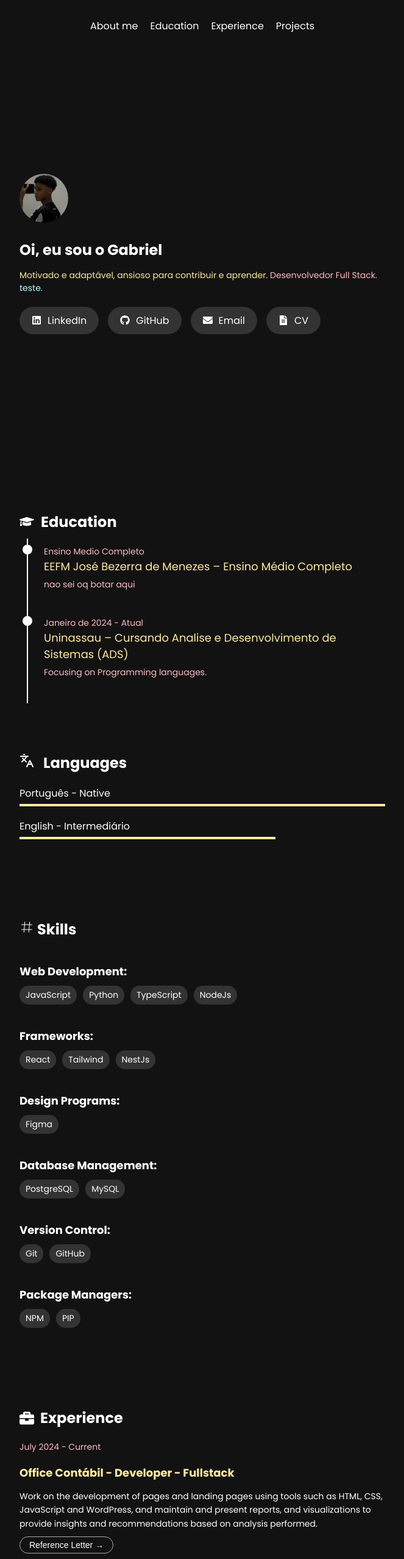
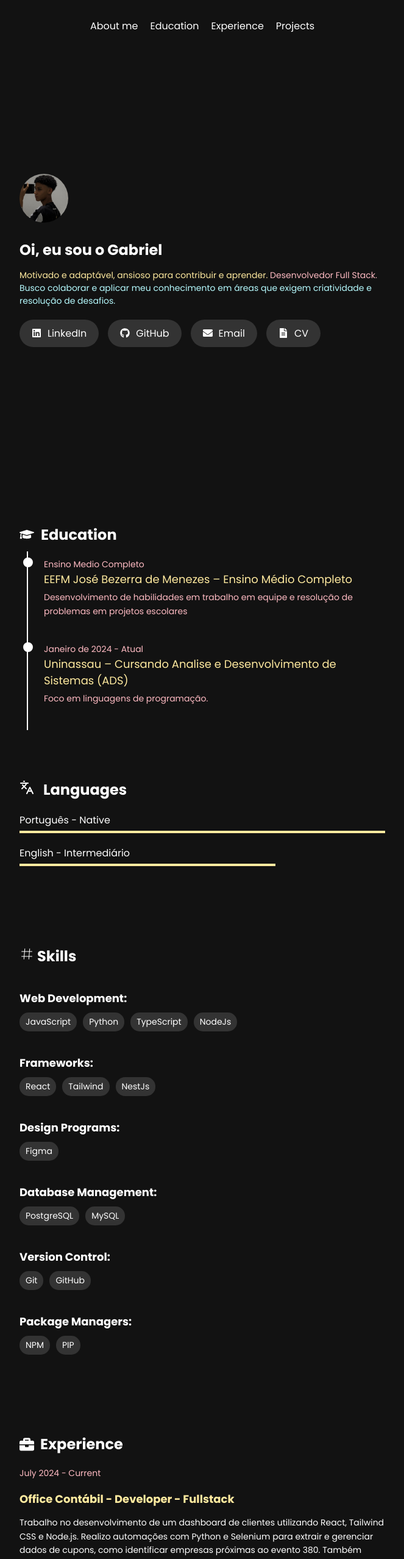
Before and after one commit to gabrielcsilvaa/PortfolioGabriel-react, a React (Create React App) app: page / in a window 1280 px wide. Shown: the top 2556 px of the page at 61% size, without its empty margins (308-971 px from the left). Built offline with nearby package versions, Linux system fonts and the light colour scheme.

Commit message:
adicionando minhas infos

```diff
--- a/src/components/education.jsx
+++ b/src/components/education.jsx
@@ -11,7 +11,10 @@ function Education() {
         <div className='timeline-dot'></div>
         <p className='education-date'>Ensino Medio Completo</p>
         <h3>EEFM José Bezerra de Menezes – Ensino Médio Completo</h3>
-        <p>nao sei oq botar aqui</p>
+        <p>
+          Desenvolvimento de habilidades em trabalho em equipe e resolução de
+          problemas em projetos escolares
+        </p>
       </div>
       <div className='education-item'>
         <div className='timeline-dot'></div>
@@ -19,7 +22,7 @@ function Education() {
         <h3>
           Uninassau – Cursando Analise e Desenvolvimento de Sistemas (ADS)
         </h3>
-        <p>Focusing on Programming languages.</p>
+        <p>Foco em linguagens de programação.</p>
       </div>
     </section>
   );
--- a/src/components/experience.jsx
+++ b/src/components/experience.jsx
@@ -12,10 +12,13 @@ function Experience() {
           <span className='date-range'>July 2024 - Current</span>
           <h3>Office Contábil - Developer - Fullstack</h3>
           <p>
-            Work on the development of pages and landing pages using tools such
-            as HTML, CSS, JavaScript and WordPress, and maintain and present
-            reports, and visualizations to provide insights and recommendations
-            based on analysis performed.
+            Trabalho no desenvolvimento de um dashboard de clientes utilizando
+            React, Tailwind CSS e Node.js. Realizo automações com Python e
+            Selenium para extrair e gerenciar dados de cupons, como identificar
+            empresas próximas ao evento 380. Também implementei funcionalidades
+            como filtros por severidade, paginação personalizada e integração de
+            gráficos com dados financeiros, garantindo usabilidade e insights
+            práticos para o sistema.
           </p>
           <button className='reference-button'>Reference Letter →</button>
         </section>
--- a/src/components/header.jsx
+++ b/src/components/header.jsx
@@ -27,8 +27,11 @@ function Header() {
             <span className='highlight-yellow'>
               Motivado e adaptável, ansioso para contribuir e aprender.
             </span>
-            <span className='highlight-pink'> Desenvolvedor Full Stack.</span>
-            <span className='highlight-blue'> teste.</span>
+            <span className='highlight-pink'> Desenvolvedor Full Stack. </span>
+            <span className='highlight-blue'>
+              Busco colaborar e aplicar meu conhecimento em áreas que exigem
+              criatividade e resolução de desafios.
+            </span>
           </p>
         </section>
         <div className='buttons'>
@@ -41,7 +44,7 @@ function Header() {
           <a href='https://github.com/gabrielcsilvaa' className='button'>
             <FaGithub /> GitHub
           </a>
-          <a href='mailto:gabrielcardososilva290@gmail.com' className='button'>
+          <a href='gabrielcardososilva290@gmail.com' className='button'>
             <FaEnvelope /> Email
           </a>
           <a href='/images/Currículo Gabriel Cardoso.pdf' className='button'>
--- a/src/styles/education.css
+++ b/src/styles/education.css
@@ -32,7 +32,7 @@
 
 .timeline-dot {
   position: absolute;
-  left: 5px;
+  left: 6px;
   top: 0;
   width: 12px;
   height: 12px;
```
